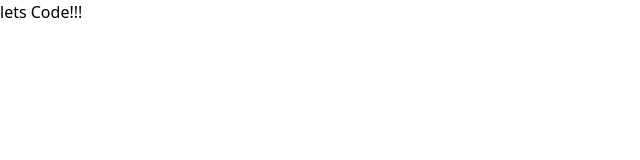
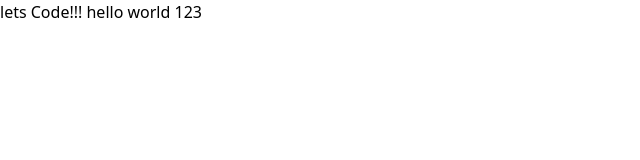
Before and after one commit to isaacxuyi/Performance-driven-Gym-site, a Next.js app in the folder driven/: page / in a window 1280 px wide. Shown: the top 160 px of the page, without its empty margins (0-640 px from the left). Built offline with nearby package versions, Linux system fonts and the light colour scheme.

Commit message:
new commit

```diff
--- a/driven/src/app/page.js
+++ b/driven/src/app/page.js
@@ -4,6 +4,9 @@ const page = () => {
   return (
     <div>
       lets Code!!!
+      hello
+      world
+      123
     </div>
   )
 }
```
